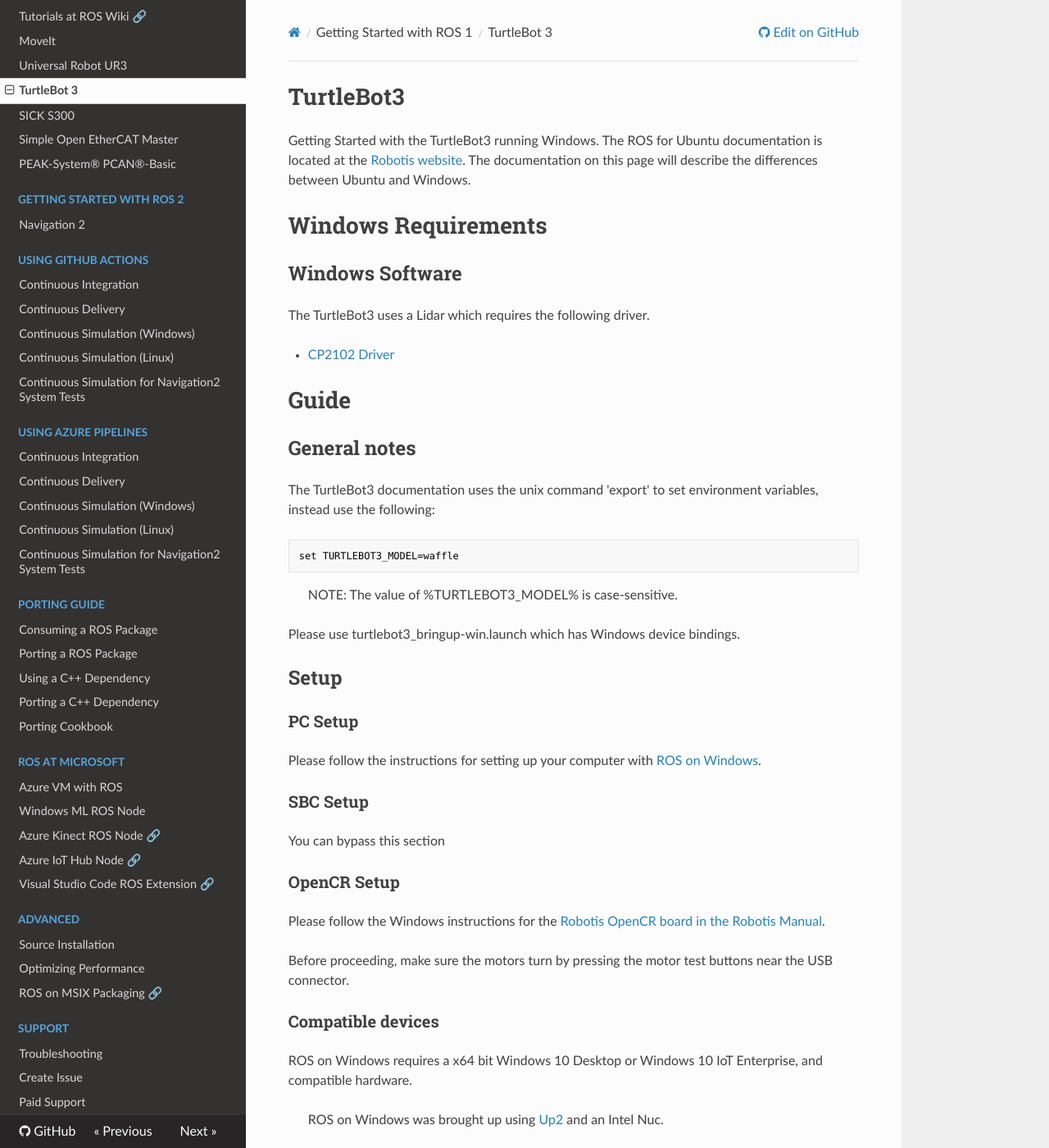
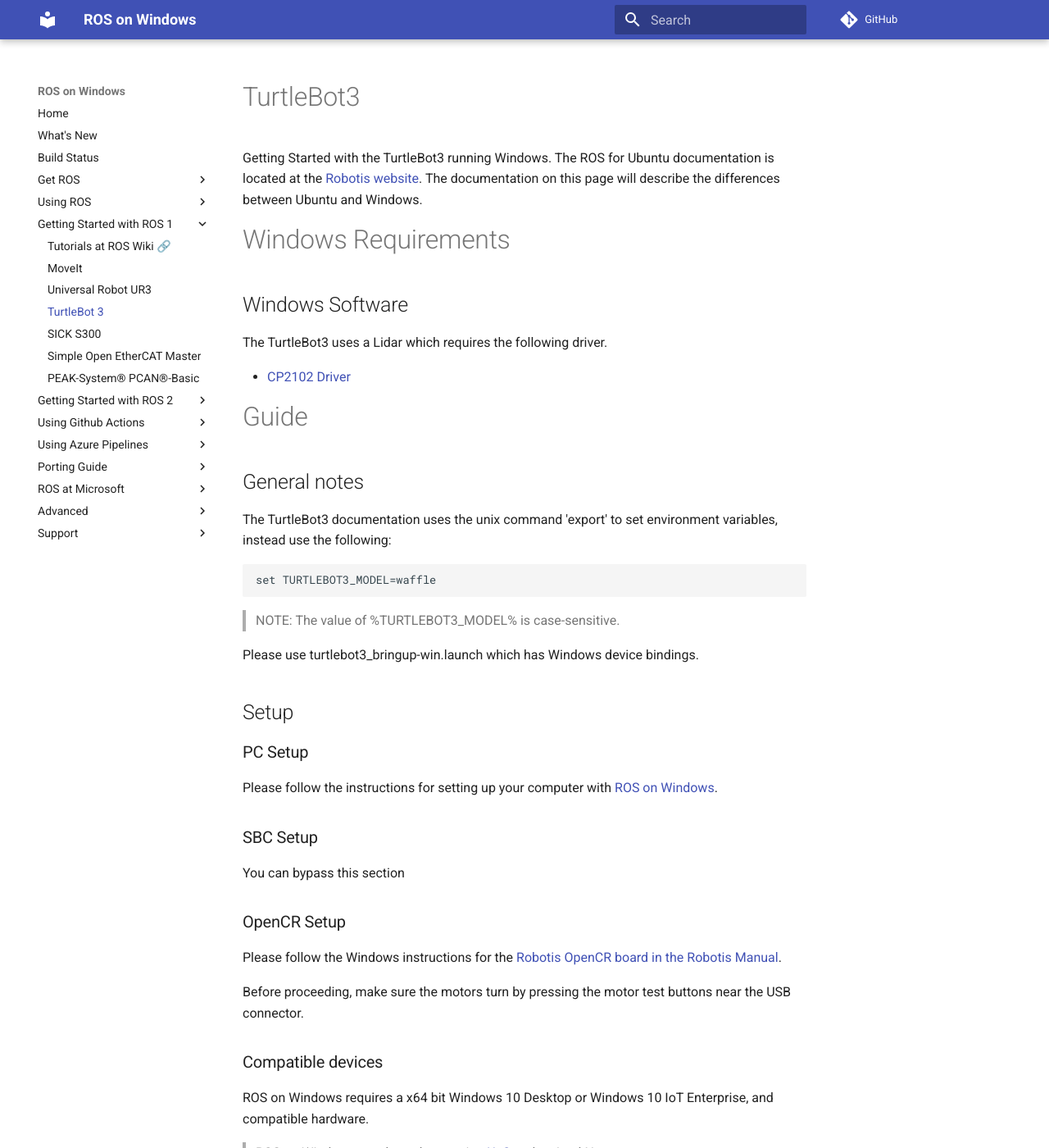
Before and after one commit to ms-iot/ROSOnWindows, an MkDocs documentation site: the page built from docs/Turtlebot/Turtlebot3.md, in a window 1280 px wide and 1400 px high. Shown: the whole window at 82% size. Built offline with MkDocs 1.6.1 and Material for MkDocs 9.7.7, drawn with Linux system fonts in a browser that asks for light colours; nearby versions of some CDN libraries; comment, search, counter and statistics services are not loaded; some of the changed text lies outside the part shown.

Commit message:
Second Attempt to Enable Material for MkDocs (#272)
It turned out that the usage of Assets folder collides with the assets what Material for MkDocs expected on the letter case. And it ended up with 404 errors when reaching out to the assets/* URL. One to workaround this problem is to avoid the usage of Assets, so we won't have collisions later with the MkDocs system.

```diff
--- a/docs/Turtlebot/Turtlebot3.md
+++ b/docs/Turtlebot/Turtlebot3.md
@@ -144,7 +144,7 @@
 
 After a few moments, you will see Gazebo running a simulated world with your simulated TurtleBot3, RViz running the mapping progress, and a simulation node to drive the TurtleBot3 random walking.
 
-![](../Assets/Turtlebot3_Gazebo_SLAM.gif)
+![](../Extras/Turtlebot3_Gazebo_SLAM.gif)
 
 ## Run TurtleBot3 with Sensors connected to your development machine.
 If you have TurtleBot3 hardware, you can plug the sensors directly into your development machine to iterate on fuctionality with
--- a/mkdocs.yml
+++ b/mkdocs.yml
@@ -52,6 +52,6 @@
         - Troubleshooting: GettingStarted/Troubleshooting.md
         - Create Issue: https://github.com/ms-iot/rosonwindows/issues
         - Paid Support: https://aka.ms/ros/support
-theme: readthedocs
+theme: material
 use_directory_urls: false
 strict: true
```
Also changed, not shown: docs/Extras/Turtlebot3_Gazebo_SLAM.gif (renamed from docs/Assets/Turtlebot3_Gazebo_SLAM.gif).
